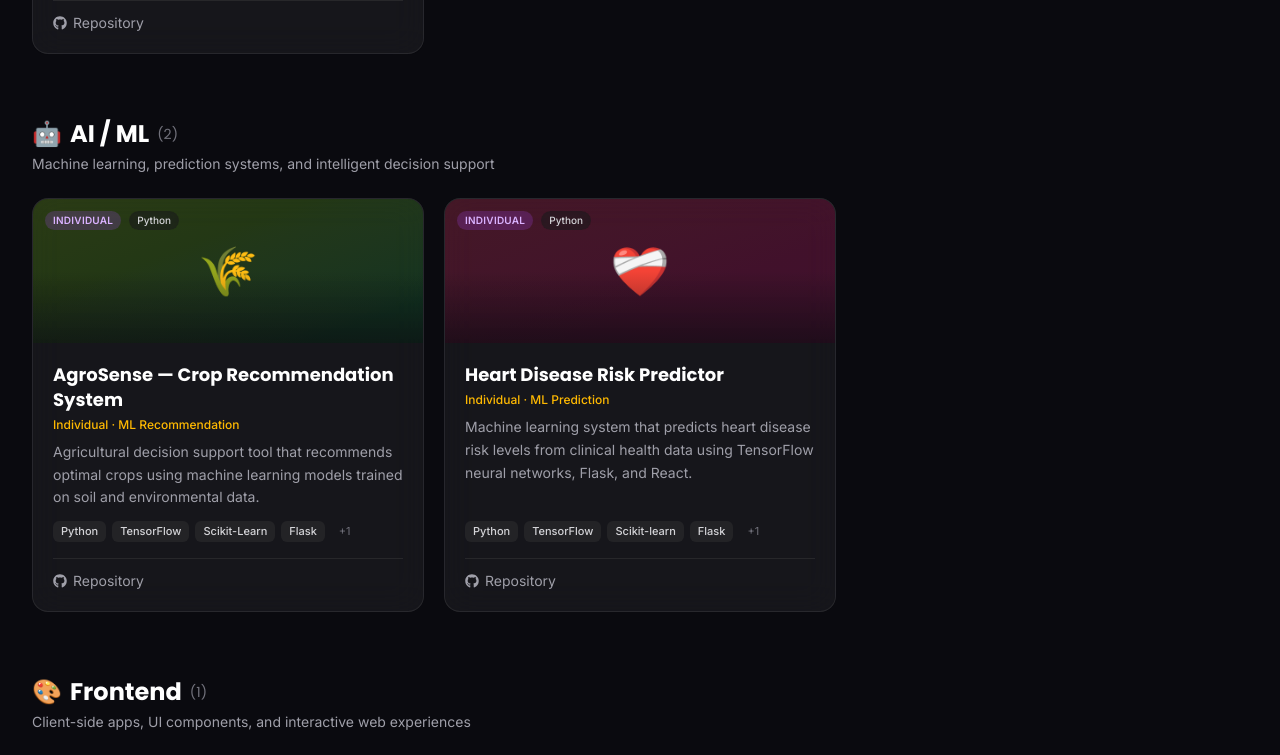
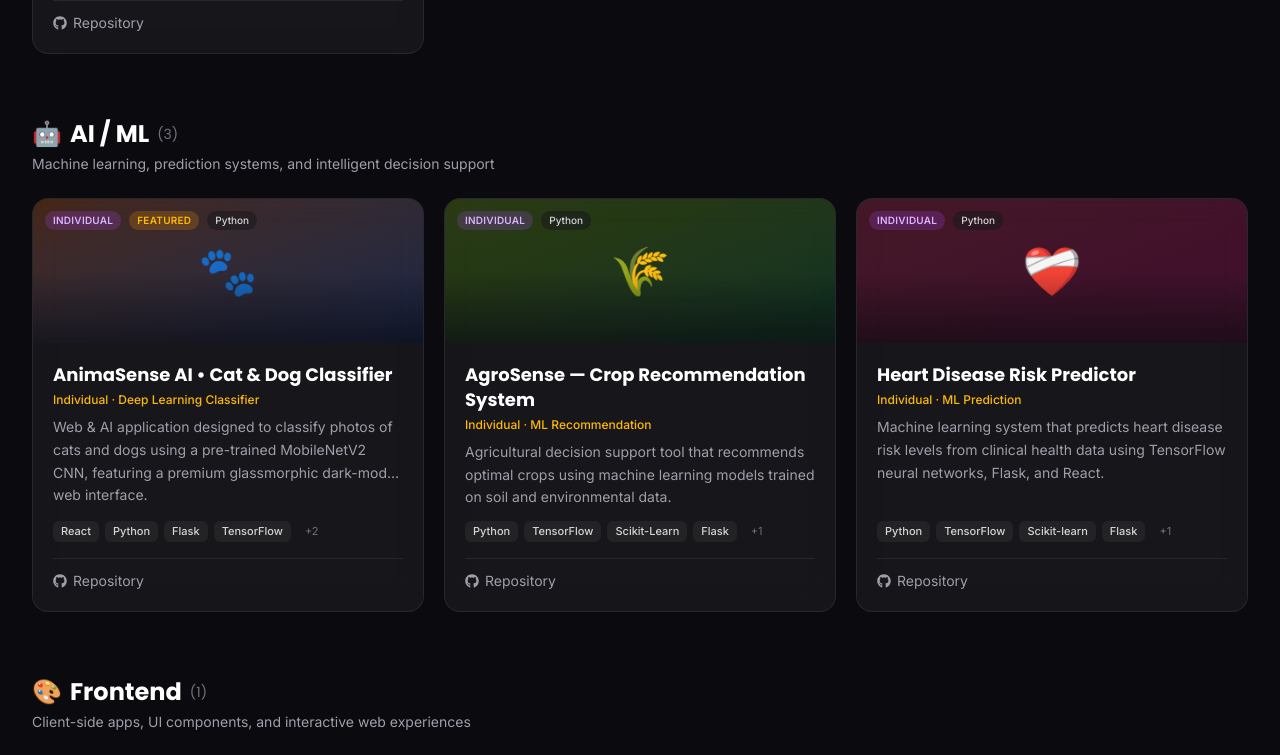
Before and after one commit to asalhanadapangoda/Portfolio-Website, a React (Vite) app: page / in a window 1280 px wide. Shown: the part 4760-5515 px from the top of the page. Built offline with nearby package versions, Linux system fonts and the light colour scheme.

Commit message:
Initialize portfolio project data and add base HTML structure

```diff
--- a/src/data/projects.js
+++ b/src/data/projects.js
@@ -163,6 +163,24 @@ export const projects = [
 
   // ─── AI / ML ───────────────────────────────────────────────────────
   {
+    id: 'animasense-ai',
+    name: 'AnimaSense AI • Cat & Dog Classifier',
+    repo: 'cat-dog-classifier',
+    type: 'Individual',
+    description:
+      'Web & AI application designed to classify photos of cats and dogs using a pre-trained MobileNetV2 CNN, featuring a premium glassmorphic dark-mode web interface.',
+    category: 'ai-ml',
+    language: 'Python',
+    technologies: ['React', 'Python', 'Flask', 'TensorFlow', 'MobileNetV2', 'OpenCV'],
+    github: `${GITHUB}/cat-dog-classifier`,
+    gitlab: null,
+    demo: null,
+    gradient: 'from-orange-500/20 to-blue-600/20',
+    icon: '🐾',
+    featured: true,
+    highlight: 'Individual · Deep Learning Classifier',
+  },
+  {
     id: 'crop-decision-support',
     name: 'AgroSense — Crop Recommendation System',
     repo: 'Crop-Decision-Support-System',
```
Also changed, not shown: .ipynb_checkpoints/index-checkpoint.html (added).
